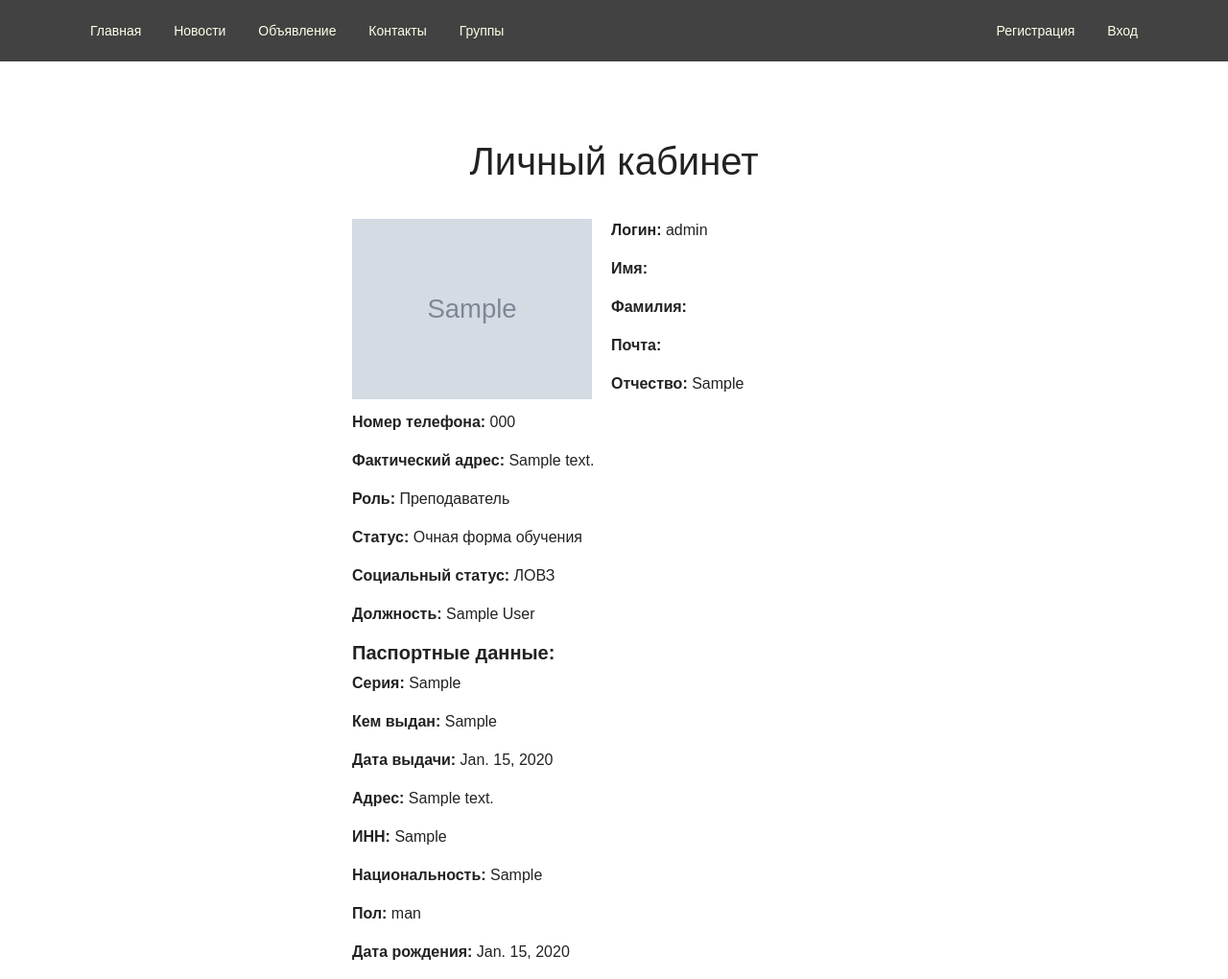
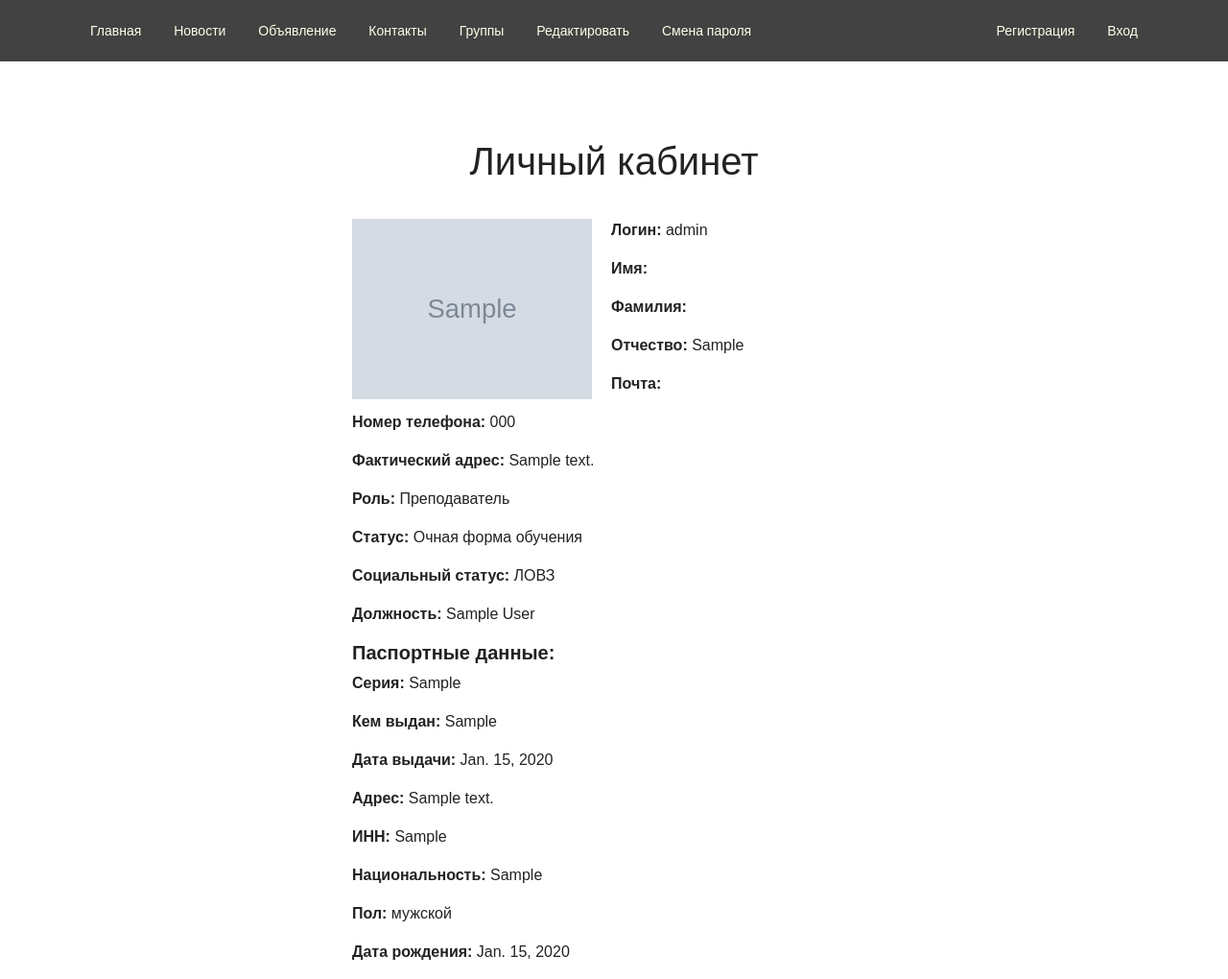
Before and after one commit to DinaraKA/group1_muk_crm, a Django app: page /accounts/1/ in a window 1280 px wide. Shown: the whole page at 96% size. Run offline with Django 3.2, Linux system fonts and the light colour scheme; data comes from the database, SQL or seed files in the repository; tables that the repository leaves empty hold one stand-in row (values such as "Sample post"); grey boxes marked "Sample" are stand-in pictures; parts of the project's set-up code (start-up, migrations or seed data) failed here and were passed over; some libraries are stand-ins or nearby versions.

Commit message:
Изменен вывод детального просмотра пользователя

```diff
--- a/source/accounts/models.py
+++ b/source/accounts/models.py
@@ -54,14 +54,14 @@ class Profile(models.Model):
 
 
 SEX_CHOICES = (
-    ('man', 'мужской'),
-    ("women", "женский"),
+    ('мужской', 'мужской'),
+    ("женский", "женский"),
 )
 
 
 class Passport(models.Model):
     user = models.OneToOneField(User, on_delete=models.CASCADE, related_name='passport', verbose_name='Пользователь')
-    citizenship = models.CharField(max_length=20, default="Кыргызская Республика", verbose_name="Гражданство")
+    citizenship = models.CharField(max_length=30, default="Кыргызская Республика", verbose_name="Гражданство")
     series = models.CharField(max_length=15, verbose_name='Серия')
     issued_by = models.CharField(max_length=255, blank="True", null="True", verbose_name='Кем выдан')
     issued_date = models.DateField(verbose_name='Дата выдачи')
--- a/source/accounts/templates/user_detail.html
+++ b/source/accounts/templates/user_detail.html
@@ -2,12 +2,10 @@
 
 {% block title %}Пользователь{% endblock %}
 
-{#{% block menu %}#}
-{#    {% if user.pk == user_obj.pk %}#}
-{#        <li class="nav-item"><a class="nav-link" href="{% url "accounts:update" user_obj.pk %}">Редактировать</a></li>#}
-{#        <li class="nav-item"><a class="nav-link" href="{% url "accounts:password_change" user_obj.pk %}">Смена пароля</a></li>#}
-{#    {% endif %}#}
-{#{% endblock %}#}
+{% block menu %}
+        <li class="nav-item"><a class="nav-link" href="{% url "accounts:update" user_obj.pk %}">Редактировать</a></li>
+        <li class="nav-item"><a class="nav-link" href="{% url "accounts:password_change" user_obj.pk %}">Смена пароля</a></li>
+{% endblock %}
 
 {% block content %}
     <div class="lk-content">
@@ -21,17 +19,23 @@
                     <p><b>Логин:</b> {{ user_obj.username }}</p>
                     <p><b>Имя:</b> {{ user_obj.first_name }}</p>
                     <p><b>Фамилия:</b> {{ user_obj.last_name }}</p>
-                    <p><b>Почта:</b> {{ user_obj.email }}</p>
                     {% if user_obj.profile %}
                         <p><b>Отчество:</b> {{ user_obj.profile.patronymic }}</p>
+                    {% endif %}
+                    <p><b>Почта:</b> {{ user_obj.email }}</p>
+                    {% if user_obj.profile.phone_number %}
                         <p><b>Номер телефона:</b> {{ user_obj.profile.phone_number }}</p>
+                    {% endif %}
                         <p><b>Фактический адрес:</b> {{ user_obj.profile.address_fact }}</p>
+                    {% if user_obj.profile.role %}
                         <p><b>Роль:</b> {% for roles in user_obj.profile.role.all %} {{ roles }}{% endfor %}</p>
+                    {% endif %}
                         <p><b>Статус:</b> {{ user_obj.profile.status }}</p>
+                    {% if user_obj.profile.social_status %}
                         <p><b>Социальный статус:</b> {{ user_obj.profile.social_status }}</p>
+                    {% endif %}
+                    {% if user_obj.profile.admin_position %}
                         <p><b>Должность:</b> {{ user_obj.profile.admin_position }}</p>
-{#                        <p><b>Родители:</b></p>#}
-{#                        <p>{{ user_obj.profile.parent_one }}, {{ user_obj.profile.parent_two }}</p>#}
                     {% endif %}
                     {% if user_obj.passport %}
                         <div class="passport">
```
